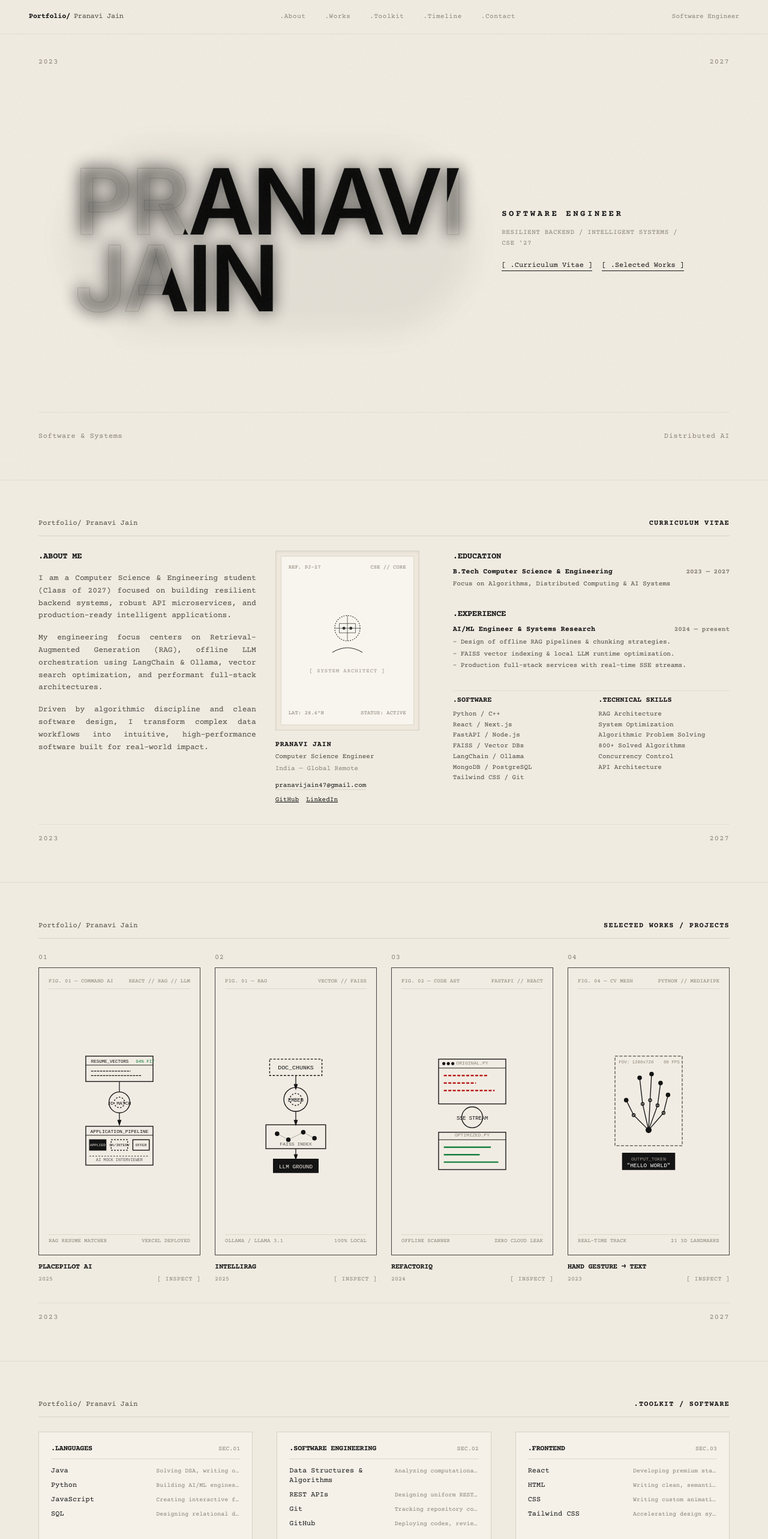
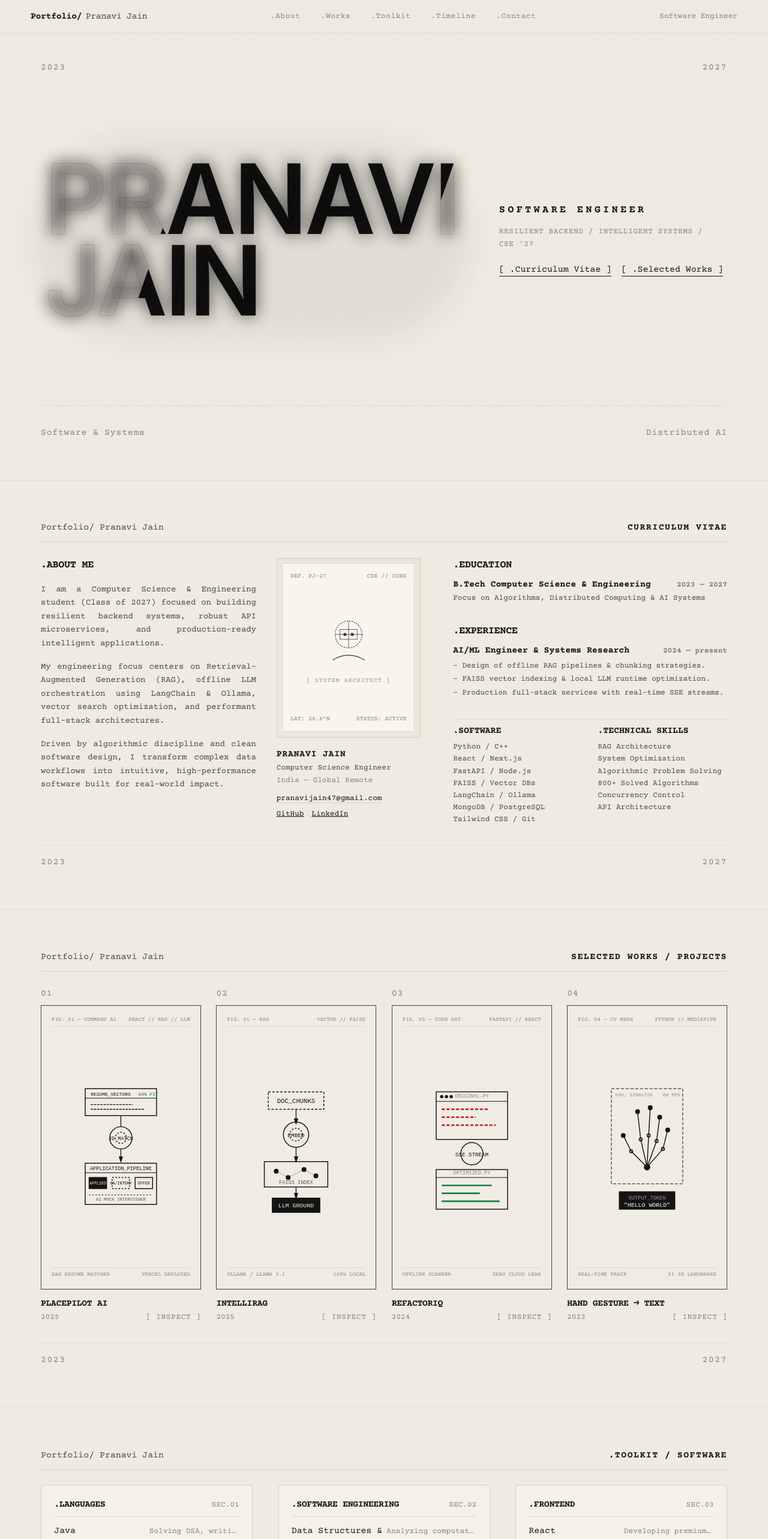
Before and after one commit to prranavii/portfolio, a React (Vite) app: page / in a window 1280 px wide. Shown: the top 2566 px of the page at 60% size. Built offline with nearby package versions, Linux system fonts and the light colour scheme; a web font is replaced by a local one.

Commit message:
style: increase font sizes globally across all portfolio components

```diff
--- a/src/components/About.jsx
+++ b/src/components/About.jsx
@@ -15,7 +15,7 @@ const About = () => {
   return (
     <section id="about" className="py-10 md:py-16 px-6 sm:px-10 md:px-16 border-t border-paper-border/60 relative">
       {/* Header bar of section matching Image 2 */}
-      <div className="flex justify-between items-center w-full font-mono text-xs text-ink-secondary border-b border-paper-border pb-3 mb-6">
+      <div className="flex justify-between items-center w-full font-mono text-sm text-ink-secondary border-b border-paper-border pb-3 mb-6">
         <span>Portfolio/ Pranavi Jain</span>
         <span className="uppercase tracking-widest text-ink font-semibold">Curriculum vitae</span>
       </div>
@@ -25,10 +25,10 @@ const About = () => {
 
         {/* Left Column: .ABOUT ME / Narrative Bio */}
         <div className="lg:col-span-4 space-y-4">
-          <h3 className="font-mono font-bold text-sm text-ink tracking-tight">
+          <h3 className="font-mono font-bold text-base text-ink tracking-tight">
             .ABOUT ME
           </h3>
-          <div className="typewriter-text text-xs sm:text-[13px] text-ink-secondary leading-relaxed space-y-4 text-justify">
+          <div className="typewriter-text text-sm sm:text-[14px] text-ink-secondary leading-relaxed space-y-4 text-justify">
             <p>
               I am a Computer Science & Engineering student (Class of 2027) focused on building resilient backend systems, robust API microservices, and production-ready intelligent applications.
             </p>
@@ -47,7 +47,7 @@ const About = () => {
           <div className="w-full max-w-[240px] aspect-[4/5] border border-paper-border p-2 bg-paper-dark/30 shadow-inner relative overflow-hidden group">
             {/* Architectural / Engineering Blueprint Art Frame */}
             <div className="w-full h-full bg-paper-light border border-paper-border/80 flex flex-col justify-between p-3 relative">
-              <div className="flex justify-between items-start font-mono text-[9px] text-ink-muted">
+              <div className="flex justify-between items-start font-mono text-[10px] text-ink-muted">
                 <span>REF. PJ-27</span>
                 <span>CSE // CORE</span>
               </div>
@@ -63,12 +63,12 @@ const About = () => {
                   <circle cx="44" cy="40" r="2" fill="#141414" />
                   <circle cx="56" cy="40" r="2" fill="#141414" />
                 </svg>
-                <span className="font-mono text-[9px] text-ink-muted tracking-widest mt-2 uppercase">
+                <span className="font-mono text-[10px] text-ink-muted tracking-widest mt-2 uppercase">
                   [ System Architect ]
                 </span>
               </div>
 
-              <div className="flex justify-between items-end font-mono text-[9px] text-ink-muted">
+              <div className="flex justify-between items-end font-mono text-[10px] text-ink-muted">
                 <span>LAT: 28.6°N</span>
                 <span>STATUS: ACTIVE</span>
               </div>
@@ -76,17 +76,17 @@ const About = () => {
           </div>
 
           {/* Under-Photo Typography block as in reference */}
-          <div className="space-y-1 font-mono text-xs text-left w-full max-w-[240px]">
+          <div className="space-y-1 font-mono text-sm text-left w-full max-w-[240px]">
             <div className="font-bold text-ink uppercase tracking-wider">
               PRANAVI JAIN
             </div>
-            <div className="text-ink-secondary text-[11px]">
+            <div className="text-ink-secondary text-xs">
               Computer Science Engineer
             </div>
-            <div className="text-ink-muted text-[11px]">
+            <div className="text-ink-muted text-xs">
               India — Global Remote
             </div>
-            <div className="pt-2 text-[11px] break-all">
+            <div className="pt-2 text-xs break-all">
               <a
                 href={personalInfo.email}
                 className="text-ink border-b border-paper-border hover:border-ink transition-colors"
@@ -94,7 +94,7 @@ const About = () => {
                 pranavijain47@gmail.com
               </a>
             </div>
-            <div className="pt-1 flex gap-3 text-[11px]">
+            <div className="pt-1 flex gap-3 text-xs">
               <a href={personalInfo.github} target="_blank" rel="noreferrer" className="hover:text-ink underline">GitHub</a>
               <a href={personalInfo.linkedin} target="_blank" rel="noreferrer" className="hover:text-ink underline">LinkedIn</a>
             </div>
@@ -106,15 +106,15 @@ const About = () => {
 
           {/* .EDUCATION */}
           <div className="space-y-2">
-            <h3 className="font-mono font-bold text-xs sm:text-sm text-ink tracking-tight">
+            <h3 className="font-mono font-bold text-sm sm:text-base text-ink tracking-tight">
               .EDUCATION
             </h3>
-            <div className="font-mono text-xs space-y-1">
+            <div className="font-mono text-sm space-y-1">
               <div className="flex justify-between items-baseline text-ink font-semibold">
                 <span>B.Tech Computer Science & Engineering</span>
-                <span className="text-ink-muted text-[11px]">2023 — 2027</span>
+                <span className="text-ink-muted text-xs">2023 — 2027</span>
               </div>
-              <p className="text-ink-secondary text-[11px]">
+              <p className="text-ink-secondary text-xs">
                 Focus on Algorithms, Distributed Computing & AI Systems
               </p>
             </div>
@@ -122,16 +122,16 @@ const About = () => {
 
           {/* .EXPERIENCE */}
           <div className="space-y-2">
-            <h3 className="font-mono font-bold text-xs sm:text-sm text-ink tracking-tight">
+            <h3 className="font-mono font-bold text-sm sm:text-base text-ink tracking-tight">
               .EXPERIENCE
             </h3>
-            <div className="font-mono text-xs space-y-3">
+            <div className="font-mono text-sm space-y-3">
               <div>
                 <div className="flex justify-between items-baseline text-ink font-semibold">
                   <span>AI/ML Engineer & Systems Research</span>
-                  <span className="text-ink-muted text-[11px]">2024 — present</span>
+                  <span className="text-ink-muted text-xs">2024 — present</span>
                 </div>
-                <div className="text-[11px] text-ink-secondary space-y-0.5 mt-1 typewriter-text">
+                <div className="text-xs text-ink-secondary space-y-0.5 mt-1 typewriter-text">
                   <p>- Design of offline RAG pipelines & chunking strategies.</p>
                   <p>- FAISS vector indexing & local LLM runtime optimization.</p>
                   <p>- Production full-stack services with real-time SSE streams.</p>
@@ -144,10 +144,10 @@ const About = () => {
           <div className="grid grid-cols-1 sm:grid-cols-2 gap-6 pt-2 border-t border-paper-border/60">
             {/* .SOFTWARE */}
             <div className="space-y-2">
-              <h4 className="font-mono font-bold text-xs text-ink">
+              <h4 className="font-mono font-bold text-sm text-ink">
                 .SOFTWARE
               </h4>
-              <ul className="font-mono text-[11px] text-ink-secondary space-y-1 leading-tight">
+              <ul className="font-mono text-xs text-ink-secondary space-y-1 leading-tight">
                 <li>Python / C++</li>
                 <li>React / Next.js</li>
                 <li>FastAPI / Node.js</li>
@@ -160,10 +160,10 @@ const About = () => {
 
             {/* .TECHNICAL SKILLS */}
             <div className="space-y-2">
-              <h4 className="font-mono font-bold text-xs text-ink">
+              <h4 className="font-mono font-bold text-sm text-ink">
                 .TECHNICAL SKILLS
               </h4>
-              <ul className="font-mono text-[11px] text-ink-secondary space-y-1 leading-tight">
+              <ul className="font-mono text-xs text-ink-secondary space-y-1 leading-tight">
                 <li>RAG Architecture</li>
                 <li>System Optimization</li>
                 <li>Algorithmic Problem Solving</li>
@@ -179,7 +179,7 @@ const About = () => {
       </motion.div>
 
       {/* Bottom Corner Markers */}
-      <div className="flex justify-between items-center w-full font-mono text-xs text-ink-muted tracking-widest pt-4 mt-8 border-t border-paper-border/50">
+      <div className="flex justify-between items-center w-full font-mono text-sm text-ink-muted tracking-widest pt-4 mt-8 border-t border-paper-border/50">
         <span>2023</span>
         <span>2027</span>
       </div>
--- a/src/components/Footer.jsx
+++ b/src/components/Footer.jsx
@@ -9,7 +9,7 @@ const Footer = () => {
   };
 
   return (
-    <footer className="border-t border-paper-border py-10 px-6 sm:px-10 md:px-16 bg-paper font-mono text-xs text-ink-muted">
+    <footer className="border-t border-paper-border py-8 px-6 sm:px-10 md:px-16 bg-paper font-mono text-sm text-ink-muted">
       <div className="max-w-7xl mx-auto flex flex-col sm:flex-row justify-between items-center gap-4">
         <div>
           <span className="text-ink font-semibold">Portfolio/ Pranavi Jain</span>
--- a/src/components/Hero.jsx
+++ b/src/components/Hero.jsx
@@ -12,7 +12,7 @@ const Hero = () => {
       className="min-h-screen relative flex flex-col justify-between p-6 sm:p-10 md:p-16 pt-20 md:pt-24 select-none overflow-hidden"
     >
       {/* Top Corner Markers */}
-      <div className="flex justify-between items-center w-full font-mono text-xs text-ink-muted tracking-widest">
+      <div className="flex justify-between items-center w-full font-mono text-sm text-ink-muted tracking-widest">
         <span>2023</span>
         <span>2027</span>
       </div>
@@ -69,14 +69,14 @@ const Hero = () => {
 
         {/* Right Label Block */}
         <div className="flex flex-col items-center lg:items-start space-y-3 text-center lg:text-left">
-          <div className="font-mono text-xs sm:text-sm tracking-[0.25em] uppercase font-bold text-ink">
+          <div className="font-mono text-sm sm:text-base tracking-[0.25em] uppercase font-bold text-ink">
             SOFTWARE ENGINEER
           </div>
-          <div className="font-mono text-[11px] text-ink-muted uppercase tracking-wider max-w-xs leading-relaxed">
+          <div className="font-mono text-xs text-ink-muted uppercase tracking-wider max-w-xs leading-relaxed">
             Resilient Backend / Intelligent Systems / CSE '27
           </div>
 
-          <div className="pt-2 flex items-center gap-4 text-xs font-mono">
+          <div className="pt-2 flex items-center gap-4 text-sm font-mono">
             <a
               href="#about"
               className="border-b border-ink text-ink hover:text-ink-secondary transition-colors"
@@ -94,7 +94,7 @@ const Hero = () => {
       </div>
 
       {/* Bottom Corner Markers */}
-      <div className="flex justify-between items-center w-full font-mono text-xs text-ink-muted tracking-wider pt-8 border-t border-paper-border/50">
+      <div className="flex justify-between items-center w-full font-mono text-sm text-ink-muted tracking-wider pt-8 border-t border-paper-border/50">
         <span>Software & Systems</span>
         <span>Distributed AI</span>
       </div>
--- a/src/components/Navbar.jsx
+++ b/src/components/Navbar.jsx
@@ -15,8 +15,8 @@ const Navbar = () => {
 
   return (
     <>
-      <nav className="fixed top-0 left-0 w-full z-40 px-6 md:px-12 py-5 bg-paper/85 backdrop-blur-sm border-b border-paper-border/60 transition-all duration-300">
-        <div className="flex justify-between items-center w-full max-w-7xl mx-auto font-mono text-xs text-ink-secondary">
+      <nav className="fixed top-0 left-0 w-full z-40 px-6 md:px-12 py-4 bg-paper/85 backdrop-blur-sm border-b border-paper-border/60 transition-all duration-300">
+        <div className="flex justify-between items-center w-full max-w-7xl mx-auto font-mono text-sm text-ink-secondary">
           {/* Brand mark */}
           <button
             onClick={() => scrollToSection('home')}
@@ -27,7 +27,7 @@ const Navbar = () => {
           </button>
 
           {/* Center Quick Navigation (Desktop) */}
-          <div className="hidden md:flex items-center gap-8 text-[11px] uppercase tracking-wider text-ink-muted">
+          <div className="hidden md:flex items-center gap-8 text-xs uppercase tracking-wider text-ink-muted">
             <button
               onClick={() => scrollToSection('about')}
               className="hover:text-ink transition-colors cursor-pointer"
@@ -62,12 +62,12 @@ const Navbar = () => {
 
           {/* Right Status / Menu Toggle */}
           <div className="flex items-center gap-4">
-            <span className="hidden sm:inline-block font-mono text-[11px] text-ink-muted">
+            <span className="hidden sm:inline-block font-mono text-xs text-ink-muted">
               Software Engineer
             </span>
             <button
               onClick={() => setIsOpen(true)}
-              className="md:hidden border border-paper-border px-2.5 py-1 text-[11px] font-mono uppercase tracking-wider hover:bg-paper-dark transition-colors cursor-pointer"
+              className="md:hidden border border-paper-border px-2.5 py-1 text-xs font-mono uppercase tracking-wider hover:bg-paper-dark transition-colors cursor-pointer"
             >
               Index
             </button>
@@ -84,7 +84,7 @@ const Navbar = () => {
             transition={{ duration: 0.3 }}
             className="fixed inset-0 z-50 bg-paper flex flex-col justify-between p-8 md:p-16"
           >
-            <div className="flex justify-between items-center w-full border-b border-paper-border pb-4 font-mono text-xs">
+            <div className="flex justify-between items-center w-full border-b border-paper-border pb-4 font-mono text-sm">
               <span className="text-ink-secondary">Portfolio/ Pranavi Jain</span>
               <button
                 onClick={() => setIsOpen(false)}
@@ -109,7 +109,7 @@ const Navbar = () => {
                   onClick={() => scrollToSection(item.id)}
                   className="flex items-baseline gap-4 group cursor-pointer border-b border-paper-border/60 pb-3"
                 >
-                  <span className="font-mono text-xs text-ink-muted group-hover:text-ink transition-colors">
+                  <span className="font-mono text-sm text-ink-muted group-hover:text-ink transition-colors">
                     {item.num}
                   </span>
                   <span className="font-display font-medium text-3xl md:text-5xl text-ink group-hover:translate-x-2 transition-transform duration-300">
@@ -119,7 +119,7 @@ const Navbar = () => {
               ))}
             </div>
 
-            <div className="flex justify-between font-mono text-[11px] text-ink-muted border-t border-paper-border pt-4">
+            <div className="flex justify-between font-mono text-xs text-ink-muted border-t border-paper-border pt-4">
               <span>2023 — 2027</span>
               <span>Computer Science & Engineering</span>
             </div>
--- a/src/components/Skills.jsx
+++ b/src/components/Skills.jsx
@@ -5,7 +5,7 @@ import { portfolioData } from '../data/portfolioData';
 const Skills = () => {
   return (
     <section id="skills" className="py-10 md:py-16 px-6 sm:px-10 md:px-16 border-t border-paper-border/60 relative">
-      <div className="flex justify-between items-center w-full font-mono text-xs text-ink-secondary border-b border-paper-border pb-3 mb-6">
+      <div className="flex justify-between items-center w-full font-mono text-sm text-ink-secondary border-b border-paper-border pb-3 mb-6">
         <span>Portfolio/ Pranavi Jain</span>
         <span className="uppercase tracking-widest text-ink font-semibold">.Toolkit / Software</span>
       </div>
@@ -22,19 +22,19 @@ const Skills = () => {
               className="border border-paper-border p-5 bg-paper-light/60 space-y-3"
             >
               <div className="flex justify-between items-baseline border-b border-paper-border/80 pb-2">
-                <h3 className="font-mono font-bold text-xs uppercase tracking-tight text-ink">
+                <h3 className="font-mono font-bold text-sm uppercase tracking-tight text-ink">
                   .{category.name}
                 </h3>
-                <span className="font-mono text-[10px] text-ink-muted">
+                <span className="font-mono text-xs text-ink-muted">
                   SEC.0{index + 1}
                 </span>
               </div>
 
               <div className="space-y-2">
                 {category.items.map((item) => (
-                  <div key={item.name} className="flex justify-between items-baseline font-mono text-xs">
+                  <div key={item.name} className="flex justify-between items-baseline font-mono text-sm">
                     <span className="text-ink font-medium">{item.name}</span>
-                    <span className="text-ink-muted text-[10px] truncate max-w-[140px] text-right">
+                    <span className="text-ink-muted text-xs truncate max-w-[150px] text-right">
                       {item.useCase}
                     </span>
                   </div>
@@ -46,7 +46,7 @@ const Skills = () => {
       </div>
 
       {/* Bottom Corner Markers */}
-      <div className="flex justify-between items-center w-full font-mono text-xs text-ink-muted tracking-widest pt-4 mt-8 border-t border-paper-border/50">
+      <div className="flex justify-between items-center w-full font-mono text-sm text-ink-muted tracking-widest pt-4 mt-8 border-t border-paper-border/50">
         <span>2023</span>
         <span>2027</span>
       </div>
--- a/src/components/Work.jsx
+++ b/src/components/Work.jsx
@@ -249,7 +249,7 @@ const Work = () => {
   return (
     <section id="work" className="py-10 md:py-16 px-6 sm:px-10 md:px-16 border-t border-paper-border/60 relative">
       {/* Top Section Header matching Pagnotta Image 3 */}
-      <div className="flex justify-between items-center w-full font-mono text-xs text-ink-secondary border-b border-paper-border pb-3 mb-6">
+      <div className="flex justify-between items-center w-full font-mono text-sm text-ink-secondary border-b border-paper-border pb-3 mb-6">
         <span>Portfolio/ Pranavi Jain</span>
         <span className="uppercase tracking-widest text-ink font-semibold">Selected Works / Projects</span>
       </div>
@@ -271,7 +271,7 @@ const Work = () => {
               className="flex flex-col cursor-pointer group"
             >
               {/* Number above the card as in Image 3 */}
-              <div className="font-mono text-xs text-ink-muted mb-2 tracking-wider">
+              <div className="font-mono text-sm text-ink-muted mb-2 tracking-wider">
                 {projectNum}
               </div>
 
@@ -282,10 +282,10 @@ const Work = () => {
 
               {/* Title and metadata below the card */}
               <div className="mt-3 space-y-1">
-                <h3 className="font-mono font-bold text-xs uppercase tracking-tight text-ink group-hover:underline">
+                <h3 className="font-mono font-bold text-sm uppercase tracking-tight text-ink group-hover:underline">
                   {project.title}
                 </h3>
-                <div className="flex justify-between items-center font-mono text-[10px] text-ink-muted">
+                <div className="flex justify-between items-center font-mono text-xs text-ink-muted">
                   <span>{projectYear}</span>
                   <span className="uppercase tracking-wider">[ Inspect ]</span>
                 </div>
@@ -296,7 +296,7 @@ const Work = () => {
       </div>
 
       {/* Bottom Corner Markers */}
-      <div className="flex justify-between items-center w-full font-mono text-xs text-ink-muted tracking-widest pt-4 mt-8 border-t border-paper-border/50">
+      <div className="flex justify-between items-center w-full font-mono text-sm text-ink-muted tracking-widest pt-4 mt-8 border-t border-paper-border/50">
         <span>2023</span>
         <span>2027</span>
       </div>
--- a/src/index.css
+++ b/src/index.css
@@ -8,6 +8,7 @@
     background-color: #F0EBE1;
     color: #141414;
     font-family: 'Inter', system-ui, sans-serif;
+    font-size: 17px;
   }
 
   body {
```
Also changed, not shown: src/components/Contact.jsx (+9 -9 lines), src/components/Journey.jsx (+5 -5 lines).
